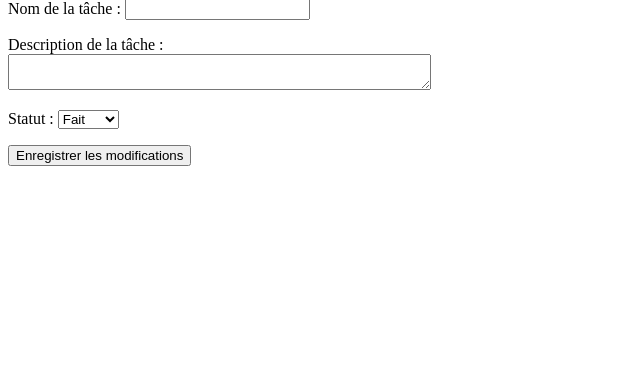
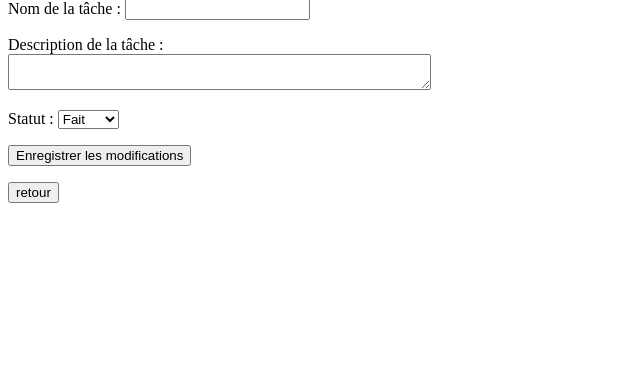
Before and after one commit to midjix/Aptoudou, a PHP site: page /create_task_form.php in a window 1280 px wide. Shown: the part 81-473 px from the top of the page, without its empty margins (0-640 px from the left). Run offline with PHP 8.4, Linux system fonts and the light colour scheme; data that the repository does not hold is empty.

Commit message:
ajout du bouton retour a la page de création d'une tache

```diff
--- a/create_task_form.php
+++ b/create_task_form.php
@@ -9,7 +9,10 @@
         <title>Créer une nouvelle tâche</title>
     </head>
     <body>
+        <header>
             <h1>Créer une nouvelle tâche</h1>
+        </header>
+        <main>
             <form action="ajout_tache.php" method="POST">
                 <input type="hidden" name="task_id">
                 <input type="hidden" name="projet_id" value="<?php echo $projet['projet_id']; ?>">
@@ -32,5 +35,11 @@
                     <button type="submit">Enregistrer les modifications</button>
                 </p>
             </form>
+        </main>
+        <p>
+            <a href="your_profil.php">
+                <button>retour</button>
+            </a>
+        </p>
     </body>
 </html>
--- a/projet.php
+++ b/projet.php
@@ -57,6 +57,10 @@
                 </ul>
             </section>
         </main>
-        <p><a href="your_profil.php"><button>retour</button></a></p>
+        <p>
+            <a href="your_profil.php">
+                <button>retour</button>
+            </a>
+        </p>
     </body>
 </html>
```
Lines whose indentation alone changed are shown as unchanged.
